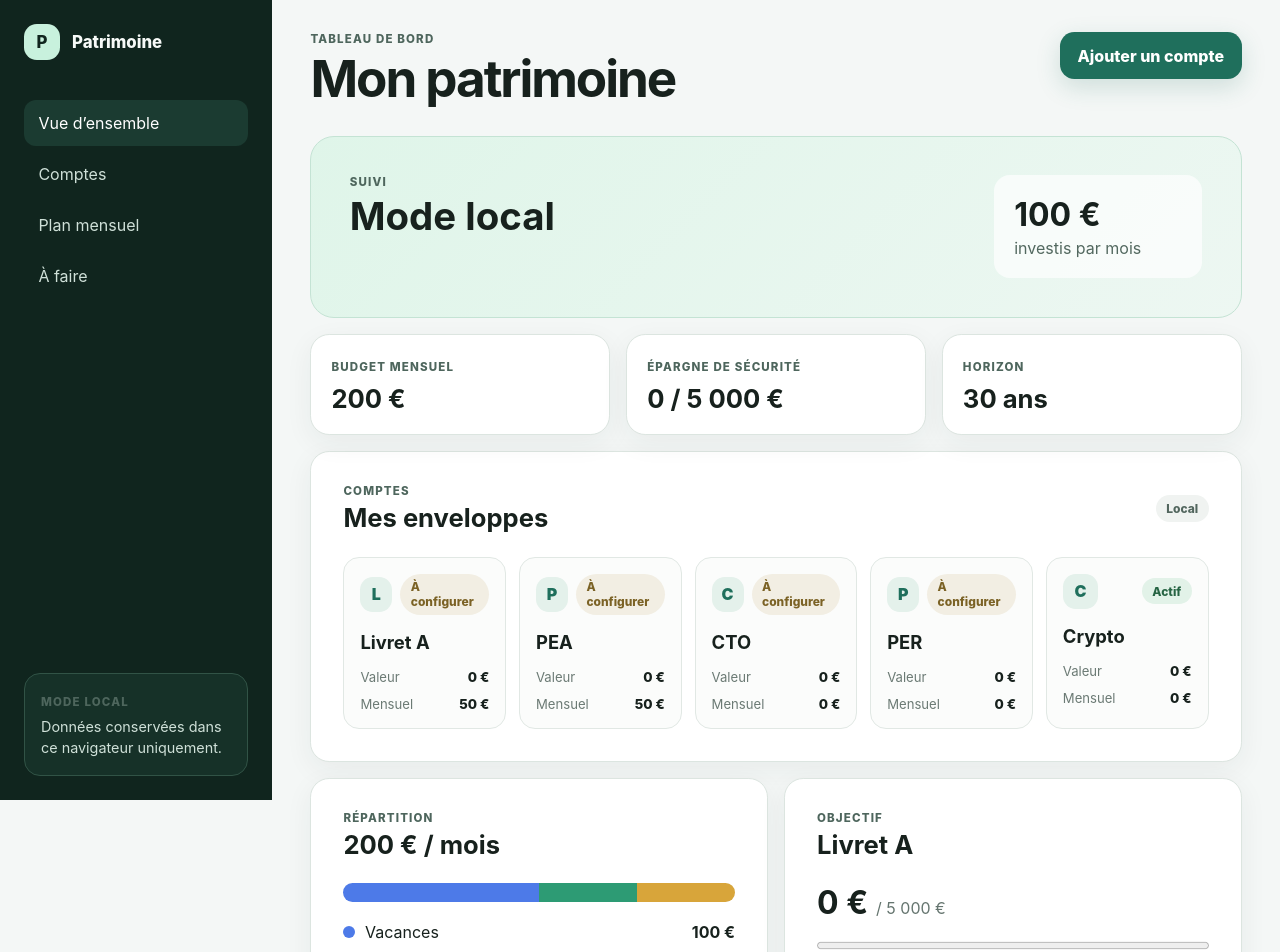
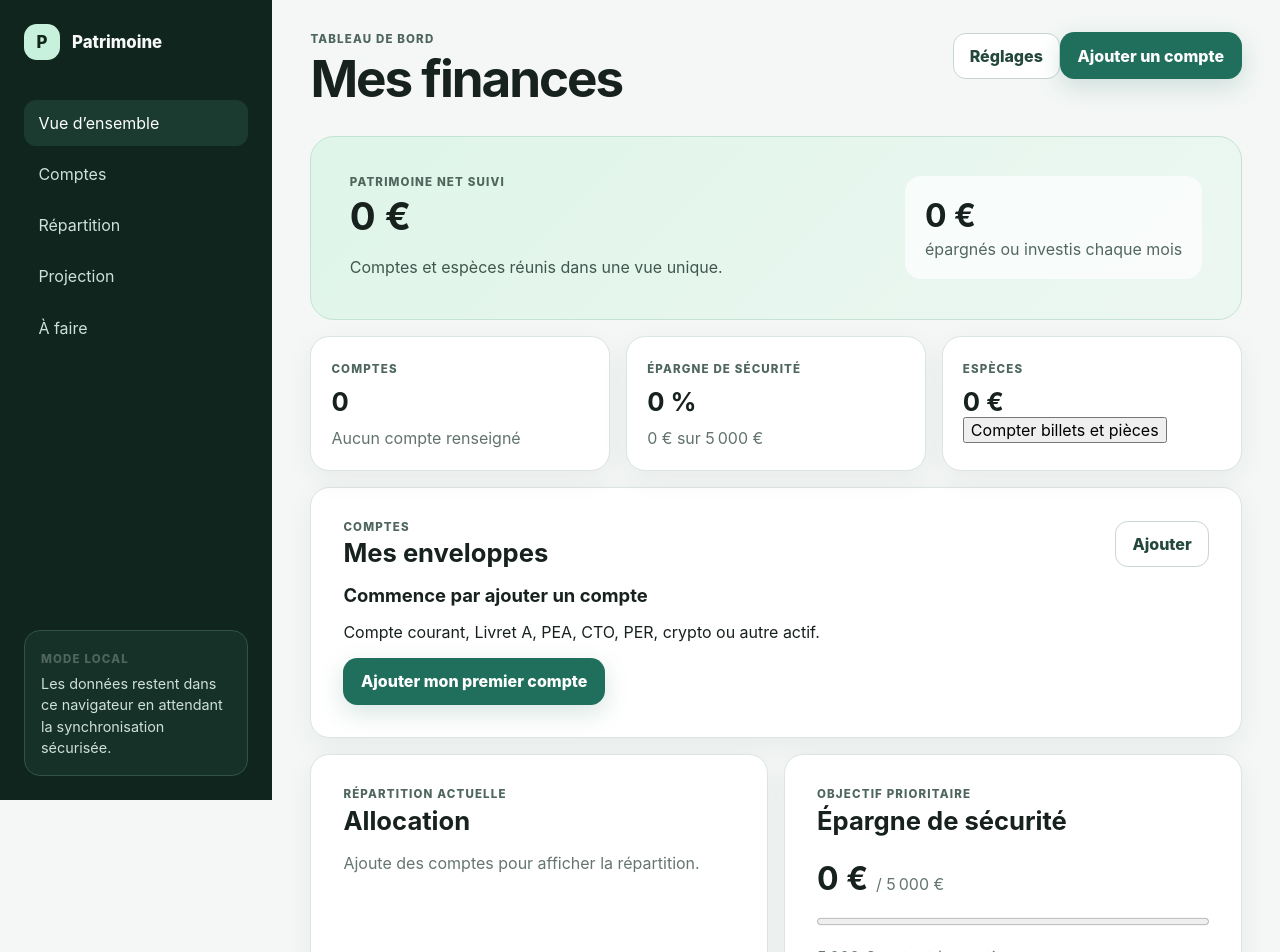
Before and after one commit to Owarino777/Patrimoine, a Next.js app: page /dashboard in a window 1280 px wide. Shown: the top 952 px of the page. Built offline with nearby package versions, Linux system fonts and the light colour scheme.

Commit message:
refactor: connect dashboard to finance cockpit

```diff
--- a/src/app/dashboard/page.tsx
+++ b/src/app/dashboard/page.tsx
@@ -1,89 +1,5 @@
-import Link from "next/link";
-import { monthlyPlan, nextActions } from "../dashboard-demo";
-import { DemoAccountGrid } from "../demo-account-grid";
-
-const euro = new Intl.NumberFormat("fr-FR", {
-  style: "currency",
-  currency: "EUR",
-  maximumFractionDigits: 0,
-});
+import { FinancialDashboard } from "../financial-dashboard";
 
 export default function DashboardPage() {
-  const monthlyTotal = monthlyPlan.reduce((total, item) => total + item.amount, 0);
-
-  return (
-    <div className="app-shell">
-      <aside className="sidebar" aria-label="Navigation principale">
-        <Link className="brand" href="/" aria-label="Patrimoine, accueil">
-          <span className="brand-mark" aria-hidden="true">P</span>
-          <span>Patrimoine</span>
-        </Link>
-        <nav>
-          <ul className="nav-list">
-            <li><a aria-current="page" href="#overview">Vue d’ensemble</a></li>
-            <li><a href="#accounts">Comptes</a></li>
-            <li><a href="#allocation">Plan mensuel</a></li>
-            <li><a href="#actions">À faire</a></li>
-          </ul>
-        </nav>
-        <div className="sidebar-note">
-          <span className="eyebrow">Mode local</span>
-          <p>Données conservées dans ce navigateur uniquement.</p>
-        </div>
-      </aside>
-
-      <main id="main-content" className="dashboard" tabIndex={-1}>
-        <header id="top" className="topbar">
-          <div><p className="eyebrow">Tableau de bord</p><h1>Mon patrimoine</h1></div>
-          <Link className="primary-button" href="/accounts/new">Ajouter un compte</Link>
-        </header>
-
-        <section id="overview" aria-labelledby="overview-title" className="hero-card">
-          <div><p className="eyebrow">Suivi</p><h2 id="overview-title">Mode local</h2></div>
-          <div className="hero-stat"><strong>100 €</strong><span>investis par mois</span></div>
-        </section>
-
-        <section className="metrics-grid" aria-label="Indicateurs principaux">
-          <article className="metric-card"><span className="eyebrow">Budget mensuel</span><strong>{euro.format(monthlyTotal)}</strong></article>
-          <article className="metric-card"><span className="eyebrow">Épargne de sécurité</span><strong>0 / 5 000 €</strong></article>
-          <article className="metric-card"><span className="eyebrow">Horizon</span><strong>30 ans</strong></article>
-        </section>
-
-        <section id="accounts" aria-labelledby="accounts-title" className="section-card">
-          <div className="section-heading">
-            <div><p className="eyebrow">Comptes</p><h2 id="accounts-title">Mes enveloppes</h2></div>
-            <span className="demo-badge">Local</span>
-          </div>
-          <DemoAccountGrid />
-        </section>
-
-        <div className="two-column-grid">
-          <section id="allocation" aria-labelledby="allocation-title" className="section-card">
-            <div className="section-heading"><div><p className="eyebrow">Répartition</p><h2 id="allocation-title">200 € / mois</h2></div></div>
-            <div className="allocation-bar" role="img" aria-label="50 pour cent vacances, 25 pour cent Livret A, 25 pour cent PEA">
-              <span className="allocation-segment segment-vacances" style={{ width: "50%" }} />
-              <span className="allocation-segment segment-livret" style={{ width: "25%" }} />
-              <span className="allocation-segment segment-pea" style={{ width: "25%" }} />
-            </div>
-            <ul className="legend-list">
-              {monthlyPlan.map((item) => <li key={item.label}><span><span className={`legend-dot legend-${item.label.toLowerCase().replace(" ", "-")}`} aria-hidden="true" />{item.label}</span><strong>{euro.format(item.amount)}</strong></li>)}
-            </ul>
-          </section>
-
-          <section aria-labelledby="goal-title" className="section-card">
-            <div className="section-heading"><div><p className="eyebrow">Objectif</p><h2 id="goal-title">Livret A</h2></div></div>
-            <div className="goal-amount"><strong>0 €</strong><span>/ 5 000 €</span></div>
-            <progress value="0" max="5000">0 %</progress>
-          </section>
-        </div>
-
-        <section id="actions" aria-labelledby="actions-title" className="section-card">
-          <div className="section-heading"><div><p className="eyebrow">Priorités</p><h2 id="actions-title">À faire</h2></div></div>
-          <ol className="action-list">
-            {nextActions.slice(0, 3).map((action, index) => <li key={action}><span aria-hidden="true">{index + 1}</span><p>{action}</p>{index < 2 ? <Link href="/accounts/new">Ouvrir</Link> : <button type="button">Ouvrir</button>}</li>)}
-          </ol>
-        </section>
-      </main>
-    </div>
-  );
+  return <FinancialDashboard />;
 }
```
